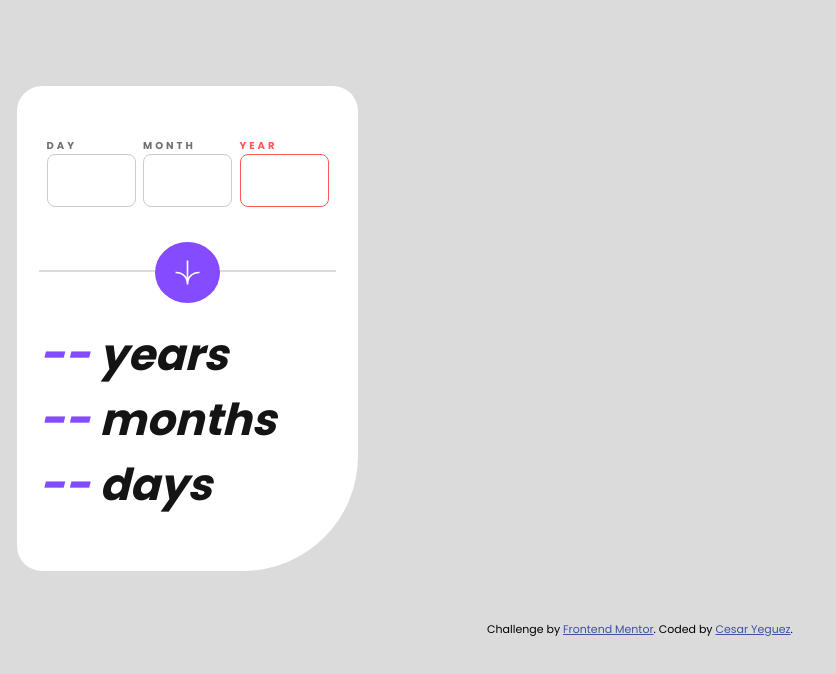
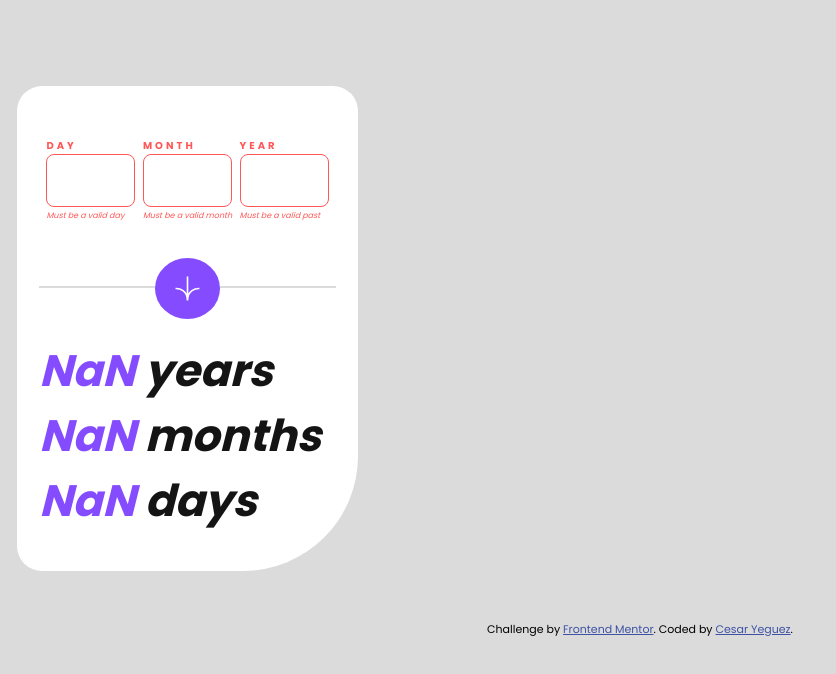
Before and after one commit to cyeguez/age-calculator-app-main, a plain HTML site: page index.html in a window 1280 px wide. Both pictures are taken after a click on the element 187 px from the left and 272 px from the top of the page. Shown: the whole page, without its empty margins (0-836 px from the left). Drawn offline with Linux system fonts and the light colour scheme.

Commit message:
feat(Se crean los estilos para el mode desktop, se agrega js, funcionando con normalidad)

```diff
--- a/index.html
+++ b/index.html
@@ -25,20 +25,20 @@
       <form action="#" id="calculatorForm" class="form" autocomplete="off">
         <div class="container-input">
           <div class="item" id="dayContent">
-            <label for="fieldDay">Day</label><br>
-            <input type="text" id="fieldDay" name="day">
-            <span class="error-massaje" id="day-error"></span>
+            <label for="fieldDay" id="labelDay">Day</label><br>
+            <input type="text" id="fieldDay" name="day" > <br>
+            <span class="error-massaje" id="dayError"></span>
 
           </div>
-          <div class="item" id="monthContent">
-            <label for="fieldMonth">Month</label> <br>
-            <input type="text" id="fielMonth" name="month">
-            <span class="error-massaje" id="month-error"></span>
+          <div class="item error" id="monthContent">
+            <label for="fieldMonth" id="labelMonth">Month</label> <br>
+            <input type="text" id="fieldMonth" name="month" ><br>
+            <span class="error-massaje" id="monthError"></span>
           </div>
           <div class="item" id="yearContent">
-            <label for="fieldYear" class="error-label">Year</label> <br>
-            <input type="text" id="fieldYear" name="past" class="error-input">
-            <span class="error-massaje" id="year-error"></span>
+            <label for="fieldYear" id="labelYear" >Year</label> <br>
+            <input type="text" id="fieldYear" name="past" ><br>
+            <span class="error-massaje" id="yearError"></span>
 
           </div>
 
@@ -55,9 +55,9 @@
 
       </form>
       <ul class="result">
-        <li class="result-year"><span>--</span> years</li>
-        <li class="result-year"><span>--</span> months</li>
-        <li class="result-day"><span>--</span> days</li>
+        <li class="result-year"><span id="placeYear">--</span> years</li>
+        <li class="result-year"><span id="placeMonth">--</span> months</li>
+        <li class="result-day"><span id="placeDay">--</span> days</li>
       </ul>
     </article>
   </main>
@@ -68,4 +68,6 @@
   </footer>
 </body>
 
+<script src="./js/main.js"></script>
+
 </html>
--- /dev/null
+++ b/js/main.js
@@ -0,0 +1,96 @@
+const inputDay = document.getElementById('fieldDay');
+const inputMonth = document.getElementById('fieldMonth');
+const inputYear = document.getElementById('fieldYear');
+const btn = document.getElementById('btnSend');
+const labelDay = document.getElementById('labelDay');
+const labelMonth = document.getElementById('labelMonth');
+const labelYear = document.getElementById('labelYear');
+const dayError=  document.getElementById('dayError');
+const monthError=  document.getElementById('monthError');
+const yearError=  document.getElementById('yearError');
+const placeDay = document.getElementById('placeDay');
+const placeMonth = document.getElementById('placeMonth');
+const placeYear = document.getElementById('placeYear');
+
+const today= new Date();
+let dayNow = today.getDay();
+let monthNow = today.getMonth() + 1  ;
+let yearNow = today.getFullYear();
+
+
+
+
+
+
+function validation(e){
+  e.preventDefault();
+  let day=validationDay(inputDay.value, inputDay, labelDay, dayError);
+  let month=validationMonth(inputMonth.value, inputMonth, labelMonth, monthError);
+  let year= validationYear(inputYear.value, inputYear, labelYear, yearError);
+
+ let dateOfBirth= new Date(year,month-1,day);
+ console.log(day)
+
+
+
+   const diferenciaEnMilisegundos = today - dateOfBirth;
+   const milisegundosEnUnAño = 1000 * 60 * 60 * 24 * 365.25;
+   const userYear = Math.floor(diferenciaEnMilisegundos / milisegundosEnUnAño);
+   const userMonth = Math.floor((diferenciaEnMilisegundos % milisegundosEnUnAño) / (1000 * 60 * 60 * 24 * 30.44));
+   const userDay = Math.floor((diferenciaEnMilisegundos % (1000 * 60 * 60 * 24 * 30.44)) / (1000 * 60 * 60 * 24));
+
+  if(dateOfBirth != undefined && dateOfBirth!= NaN){
+
+    placeYear.innerHTML= userYear;
+    placeMonth.innerHTML = userMonth;
+    placeDay.innerHTML= userDay;
+
+  }
+
+
+
+}
+
+
+function validationDay(valuex, valuey, valuez,valuek){
+  if (valuex>=1 && valuex<=31){
+   hiddenErron(valuey, valuez, valuek);
+   return(valuex)
+  }else{
+    showError(valuey, valuez,valuek);
+
+
+  }
+
+}
+
+function validationMonth(valuex,valuey,valuez,valuek){
+  if(valuex>=1 && valuex<=12 ){
+    hiddenErron(valuey,valuez,valuek);
+    return(valuex);
+    }else{
+    showError(valuey,valuez,valuek)
+  }
+}
+
+function validationYear(valuex,valuey,valuez,valuek){
+  if(valuex.length ==4 && valuex<=today.getFullYear()) {
+   hiddenErron(valuey,valuez,valuek);
+   return (valuex);
+  }else{
+    showError(valuey,valuez,valuek);
+  }
+}
+
+function showError(valuey, valuez, valuek){
+  valuey.classList.add('error-input');
+  valuez.classList.add('error-label');
+  valuek.innerHTML= `Must be a valid ${valuey.name}`;
+}
+
+function hiddenErron(valuex, valuey, valuek){
+  valuex.classList.remove('error-input');
+  valuey.classList.remove('error-label');
+  valuek.innerHTML='';
+}
+btn.addEventListener("click",validation);
--- a/scss/css/style.scss
+++ b/scss/css/style.scss
@@ -31,6 +31,8 @@ body {
       width: 100%;
       display: flex;
       justify-content: space-evenly;
+
+
       label {
         font-size: 1rem;
         text-transform: uppercase;
@@ -41,6 +43,9 @@ body {
         &.error-label{
           color: map-get(v.$colors, "Light-red");
         }
+
+
+
       }
 
       input {
@@ -52,14 +57,20 @@ body {
         font-size: 1.6rem;
         padding-left: 1.7rem;
         font-weight: 800;
+        outline-color: map-get(v.$colors, "Purple");
 
-        &::focus{
-          border: 1px solid map-get(v.$colors, "Purple");
+        &.error-input{
+          border: 1px solid map-get(v.$colors, "Light-red");
         }
 
-        &.error-input{
-          border: 1px solid  map-get(v.$colors, "Light-red") ;
-        }
+
+
+      }
+
+      .error-massaje{
+        font-size: 0.8rem;
+        color: map-get(v.$colors, "Light-red");
+        font-style: italic;
       }
 
     }
@@ -118,3 +129,38 @@ footer {
     color: hsl(228, 45%, 44%);
   }
 }
+
+
+/* ------------------------------ Mode Desktop ------------------------------ */
+
+  @media screen and (min-width:1440px) {
+    .calculator{
+      width: 844px;
+      height: 657px;
+      border-radius: 30px 30px 200px 30px;
+      margin: 168px auto;
+      padding: 60px;
+
+      .form{
+
+        .container-input{
+
+
+          input{
+            width: 160px;
+            height: 72px;
+            font-size: 3.2rem;
+
+          }
+        }
+
+        .container-btn {
+
+          .btn-send {
+            right: 0;
+          }
+        }
+      }
+    }
+
+  }
```
Also changed, not shown: css/style.css.
